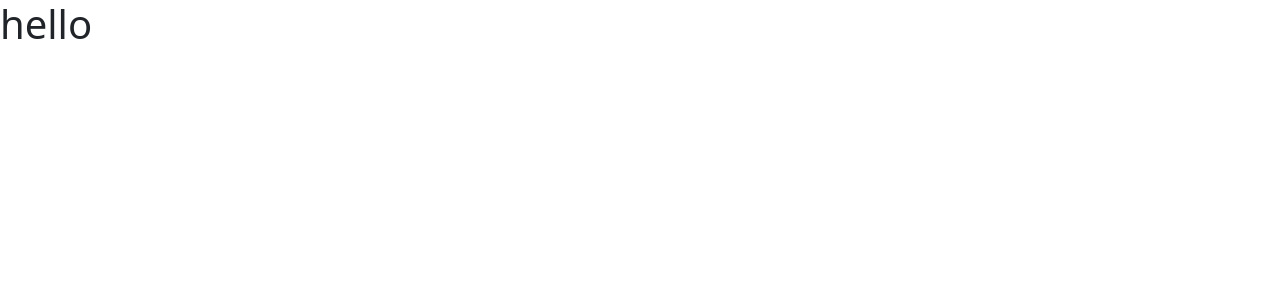
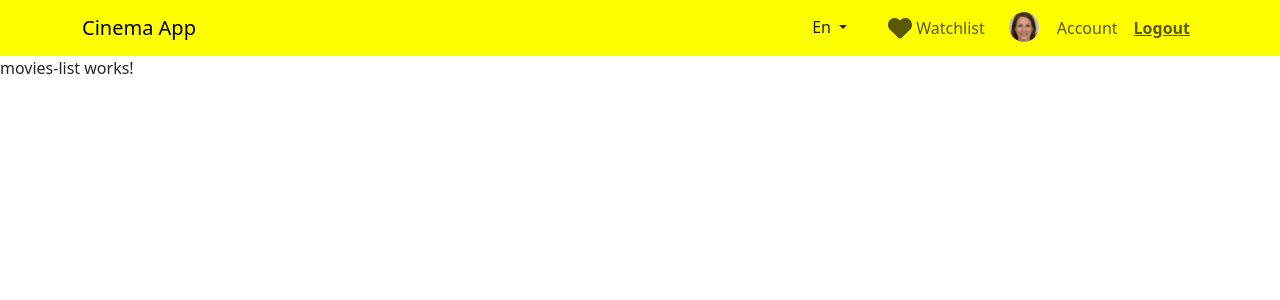
Before and after one commit to 3bdalah/cinema, an Angular app: page / in a window 1280 px wide. Shown: the top 300 px of the page. Built offline with nearby package versions, Linux system fonts and the light colour scheme.

Commit message:
feat(header): add header structure and styles
- Added routing and defined paths for routes in the app [home, watch-list, login, sign-up, notfound]
- Improved the structure of HTML and CSS for the header

```diff
--- a/src/app/app-routing.module.ts
+++ b/src/app/app-routing.module.ts
@@ -1,7 +1,18 @@
 import { NgModule } from '@angular/core';
 import { RouterModule, Routes } from '@angular/router';
+import { MoviesListComponent } from './movies/movies-list/movies-list.component';
+import { WishListComponent } from './watch-list/wish-list/wish-list.component';
+import { NotFoundComponent } from './shared/not-found/not-found.component';
+import { LoginComponent } from './auth/login/login.component';
+import { SignupComponent } from './auth/signup/signup.component';
 
-const routes: Routes = [];
+const routes: Routes = [
+  {path:'',component:MoviesListComponent},
+  {path:'watch-list',component:WishListComponent},
+  {path:'login',component:LoginComponent},
+  {path:'signup',component:SignupComponent},
+  {path:'**',component:NotFoundComponent}
+];
 
 @NgModule({
   imports: [RouterModule.forRoot(routes)],
--- a/src/app/app.component.html
+++ b/src/app/app.component.html
@@ -1 +1,2 @@
-<h1>hello</h1>
+<app-header></app-header>
+<router-outlet></router-outlet>
--- a/src/app/app.module.ts
+++ b/src/app/app.module.ts
@@ -3,6 +3,7 @@ import { BrowserModule } from '@angular/platform-browser';
 
 import { AppRoutingModule } from './app-routing.module';
 import { AppComponent } from './app.component';
+import { SharedModule } from './shared/shared.module';
 
 @NgModule({
   declarations: [
@@ -10,7 +11,7 @@ import { AppComponent } from './app.component';
   ],
   imports: [
     BrowserModule,
-    AppRoutingModule
+    SharedModule,AppRoutingModule
   ],
   providers: [],
   bootstrap: [AppComponent]
--- a/src/app/shared/header/header.component.css
+++ b/src/app/shared/header/header.component.css
@@ -0,0 +1,16 @@
+.navbar {
+    background-color: yellow;
+    border-radius: 0; /* Sharp edges */
+}
+
+
+.user-profile-img {
+    width: 30px;
+    height: 30px;
+    border-radius: 50%;
+    margin-right: 10px;
+}
+.underline-bold-link {
+    text-decoration: underline;
+    font-weight: bold;
+}
--- a/src/app/shared/header/header.component.html
+++ b/src/app/shared/header/header.component.html
@@ -1 +1,47 @@
-<p>header works!</p>
+<nav class="navbar navbar-expand-lg navbar-light">
+    <div class="container">
+        <a class="navbar-brand" routerLink="">Cinema App</a>
+
+        <!-- Language Dropdown -->
+
+
+        <!-- Watchlist Link -->
+        <ul class="navbar-nav ml-auto">
+            <div class="dropdown ml-auto">
+                <button class="btn dropdown-toggle" type="button" id="languageDropdown" data-toggle="dropdown" aria-haspopup="true" aria-expanded="false">
+                    En
+                </button>
+                <div class="dropdown-menu" aria-labelledby="languageDropdown">
+                    <a class="dropdown-item" href="#">En</a>
+                    <a class="dropdown-item" href="#">Fr</a>
+                    <a class="dropdown-item" href="#">Es</a>
+                    <!-- Add more languages as needed -->
+                </div>
+            </div>
+            <li class="nav-item mx-3">
+                <a class="nav-link" routerLink="watch-list"><i class="fa-solid fa-heart fa-xl mx-1"></i>Watchlist</a>
+            </li>
+            <div *ngIf="isLoggedIn; then logged else logOut">
+                <!-- The content below will be displayed if isLoggedIn is true -->
+            </div>
+
+            <ng-template #logged>
+                <li class="d-flex nav-item">
+                    <img src="../../../assets/profile.jpg" alt="" class="user-profile-img my-1">
+                    <a class="nav-link" href="#">Account</a>
+                    <a class="nav-link underline-bold-link" (click)="logout()" routerLink="/">Logout</a>
+                </li>
+            </ng-template>
+
+            <ng-template #logOut>
+                <li class="nav-item">
+                    <a class="nav-link underline-bold-link" routerLink="login">Login</a>
+                </li>
+                <li class="nav-item">
+                    <a class="nav-link underline-bold-link" routerLink="signup">Signup</a>
+                </li>
+            </ng-template>
+
+        </ul>
+    </div>
+</nav>
--- a/src/app/shared/header/header.component.ts
+++ b/src/app/shared/header/header.component.ts
@@ -6,5 +6,12 @@ import { Component } from '@angular/core';
   styleUrls: ['./header.component.css']
 })
 export class HeaderComponent {
+isLoggedIn:boolean=true
 
+
+
+logout(){
+this.isLoggedIn=false
+console.log(this.isLoggedIn)
 }
+}
--- a/src/app/shared/shared.module.ts
+++ b/src/app/shared/shared.module.ts
@@ -4,6 +4,7 @@ import { HeaderComponent } from './header/header.component';
 import { FooterComponent } from './footer/footer.component';
 import { PaginationComponent } from './pagination/pagination.component';
 import { NotFoundComponent } from './not-found/not-found.component';
+import { AppRoutingModule } from '../app-routing.module';
 
 
 
@@ -15,7 +16,11 @@ import { NotFoundComponent } from './not-found/not-found.component';
     NotFoundComponent
   ],
   imports: [
-    CommonModule
-  ]
+    CommonModule,AppRoutingModule
+  ],
+  exports:[HeaderComponent,
+    FooterComponent,
+    PaginationComponent,
+    NotFoundComponent]
 })
 export class SharedModule { }
```
Also changed, not shown: src/assets/profile.jpg (added).
